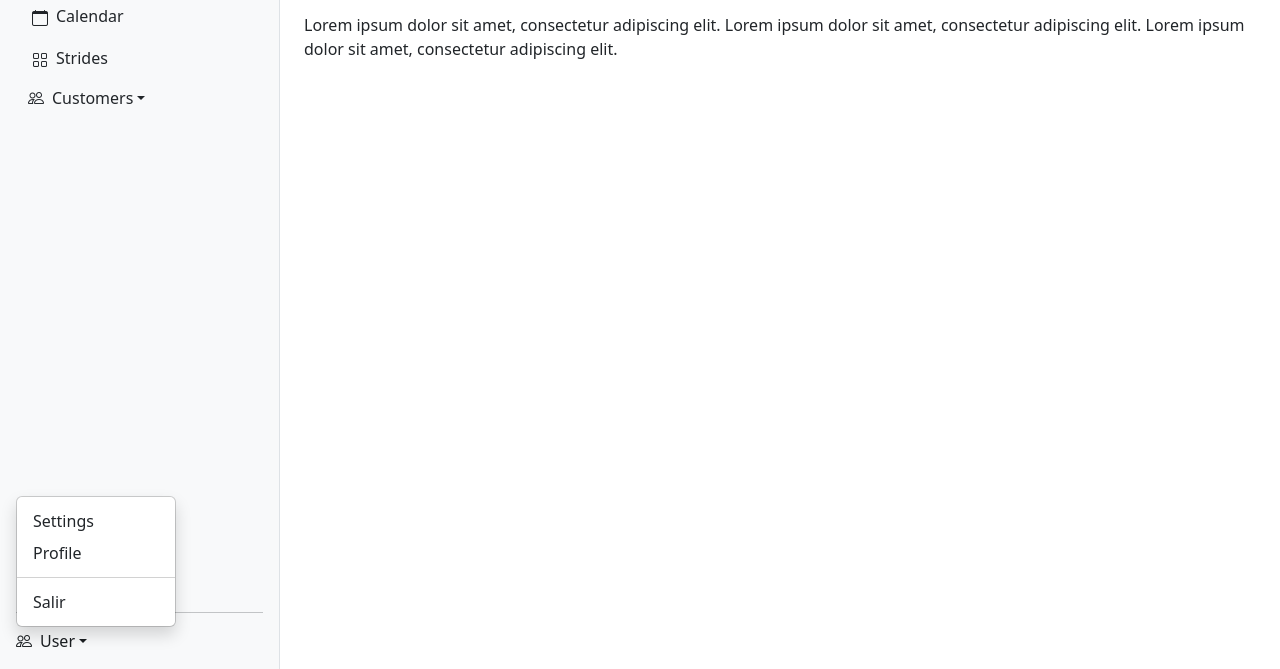
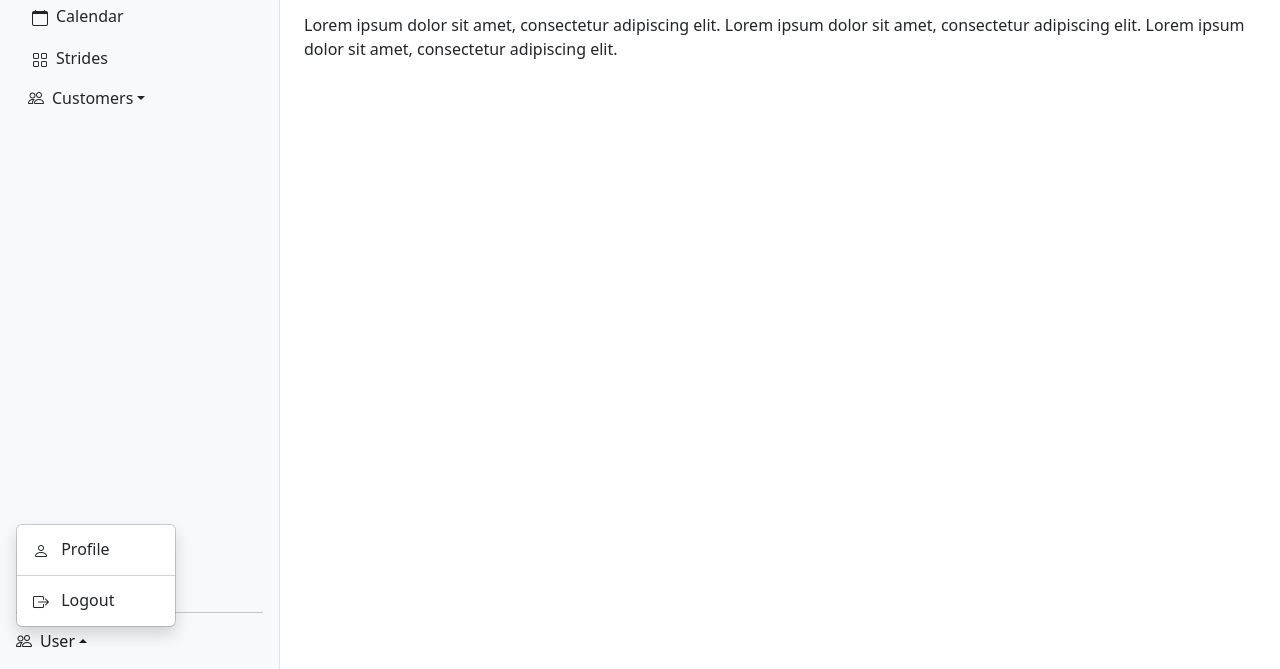
Before and after one commit to argenisosorio/bootstrap-5-dashboard-example, a plain HTML site: page index.html in a window 1280 px wide. Both pictures are taken after a click on the link "User". Shown: the part 131-800 px from the top of the page. Drawn offline with Linux system fonts and the light colour scheme.

Commit message:
Update styles

```diff
--- a/index.html
+++ b/index.html
@@ -114,6 +114,7 @@
                     href="#"
                     class="link-dark d-inline-flex text-decoration-none rounded"
                   >
+                    <i class="bi bi-people me-2" width="16" height="16"></i>
                     Overview
                   </a>
                 </li>
@@ -122,6 +123,7 @@
                     href="#"
                     class="link-dark d-inline-flex text-decoration-none rounded"
                   >
+                    <i class="bi bi-person-plus me-2" width="16" height="16"></i>
                     New customer
                   </a>
                 </li>
@@ -130,7 +132,7 @@
           </li>
         </ul>
         <hr>
-        <div class="dropdown">
+        <div class="dropup">
           <a
             href="#"
             class="
@@ -148,10 +150,19 @@
             class="dropdown-menu text-small shadow"
             aria-labelledby="dropdownUser2"
           >
-            <li><a class="dropdown-item" href="#">Settings</a></li>
-            <li><a class="dropdown-item" href="#">Profile</a></li>
+            <li>
+              <a class="dropdown-item" href="#">
+                <i class="bi bi-person me-2" width="16" height="16"></i>
+                Profile
+              </a>
+            </li>
             <li><hr class="dropdown-divider"></li>
-            <li><a class="dropdown-item" href="#">Salir</a></li>
+            <li>
+              <a class="dropdown-item" href="#">
+                <i class="bi bi-box-arrow-right me-2" width="16" height="16"></i>
+                Logout
+              </a>
+            </li>
           </ul>
         </div>
       </div>
```
